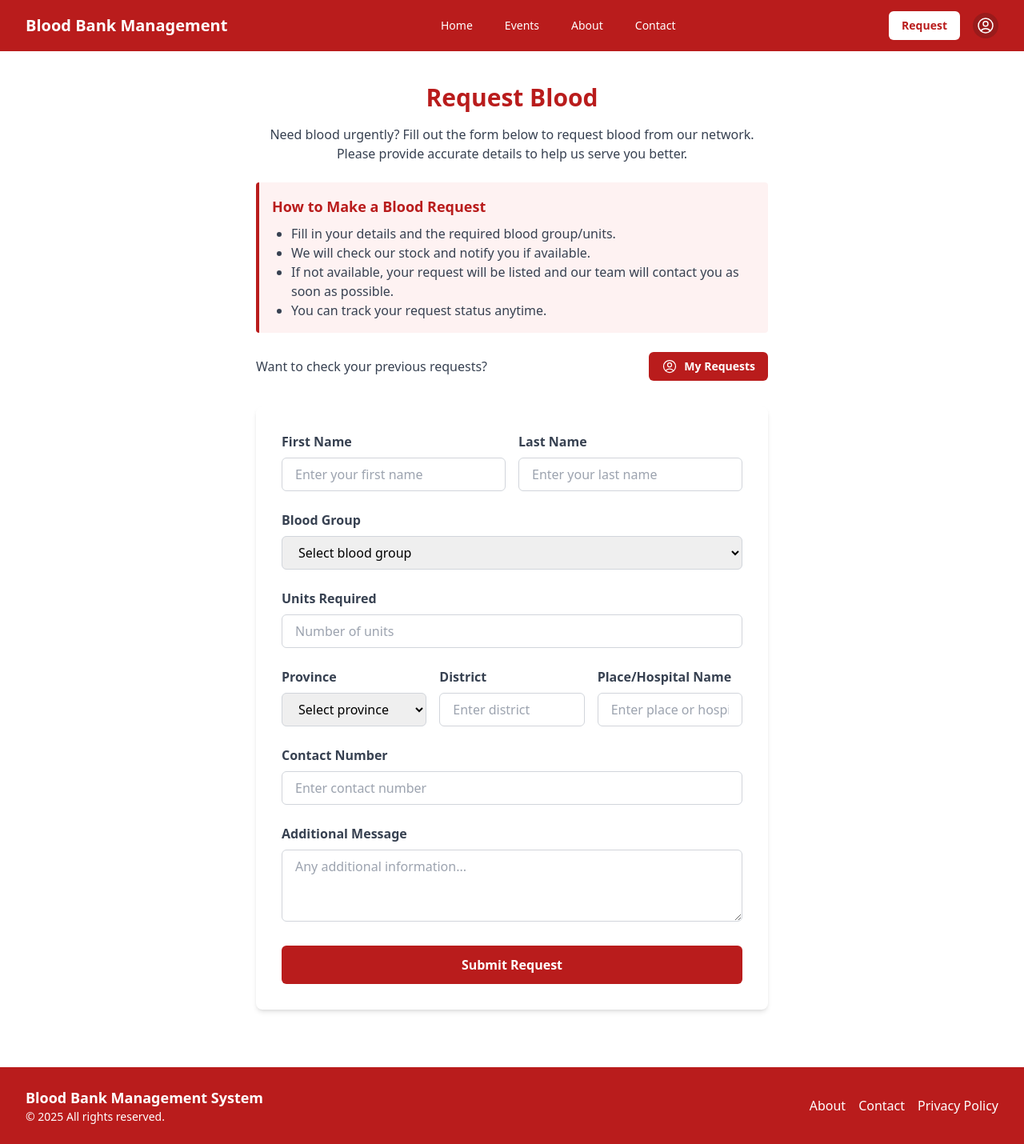
After one commit to itsmedarpan/bms, a Django app: page /request/ in a window 1280 px wide. The commit adds this page. Shown: the whole page at 80% size. Run offline with Django 5.2, Linux system fonts and the light colour scheme; some libraries are stand-ins or nearby versions.

Commit message:
request processing I added

```diff
--- a/bms/core/templates/components/header.html
+++ b/bms/core/templates/components/header.html
@@ -1,17 +1,33 @@
-<!-- Navbar for Blood Bank Management System using Tailwind CSS -->
 <nav class="bg-red-700">
   <div class="max-w-7xl mx-auto px-4 sm:px-6 lg:px-8">
     <div class="flex items-center justify-between h-16">
       <div class="flex items-center">
         <a href="/" class="text-white font-bold text-xl">Blood Bank Management</a>
       </div>
-      <div class="hidden md:block">
-        <div class="ml-10 flex items-baseline space-x-4">
+      <div class="flex-1 hidden md:flex justify-center">
+        <div class="flex items-baseline space-x-4">
           <a href="/" class="text-white px-3 py-2 rounded-md text-sm font-medium hover:bg-red-800">Home</a>
           <a href="{% url 'list_event' %}" class="text-white px-3 py-2 rounded-md text-sm font-medium hover:bg-red-800">Events</a>
-          <a href="/requests/" class="text-white px-3 py-2 rounded-md text-sm font-medium hover:bg-red-800">Requests</a>
           <a href="/about/" class="text-white px-3 py-2 rounded-md text-sm font-medium hover:bg-red-800">About</a>
           <a href="/contact/" class="text-white px-3 py-2 rounded-md text-sm font-medium hover:bg-red-800">Contact</a>
+        </div>
+      </div>
+      <div class="flex items-center space-x-2 mr-4">
+        <a href="{% url 'request' %}" class="bg-white text-red-700 px-4 py-2 rounded-md font-semibold hover:bg-red-100 transition text-sm">Request</a>
+      </div>
+      <div class="relative">
+        <button id="profile-menu-btn" type="button" class="flex items-center text-sm rounded-full focus:outline-none focus:ring-2 focus:ring-white" onclick="document.getElementById('profile-dropdown').classList.toggle('hidden')">
+          <span class="sr-only">Open user menu</span>
+          <svg xmlns="http://www.w3.org/2000/svg" fill="none" viewBox="0 0 24 24" stroke-width="1.5" stroke="currentColor" class="h-8 w-8 text-white bg-red-800 rounded-full p-1">
+            <path stroke-linecap="round" stroke-linejoin="round" d="M17.982 18.725A7.488 7.488 0 0 0 12 15.75a7.488 7.488 0 0 0-5.982 2.975m11.963 0a9 9 0 1 0-11.963 0m11.963 0A8.966 8.966 0 0 1 12 21a8.966 8.966 0 0 1-5.982-2.275M15 9.75a3 3 0 1 1-6 0 3 3 0 0 1 6 0Z" />
+          </svg>
+        </button>
+        <div id="profile-dropdown" class="hidden absolute right-0 mt-2 w-48 bg-white rounded-md shadow-lg py-1 z-50">
+          <a href="/profile/" class="block px-4 py-2 text-gray-700 hover:bg-gray-100">My Profile</a>
+          <a href="{% url 'request' %}" class="block px-4 py-2 text-gray-700 hover:bg-gray-100">My Requests</a>
+          <a href="/profile/registrations/" class="block px-4 py-2 text-gray-700 hover:bg-gray-100">My Event Registrations</a>
+          <a href="/profile/settings/" class="block px-4 py-2 text-gray-700 hover:bg-gray-100">Settings</a>
+          <a href="/logout/" class="block px-4 py-2 text-gray-700 hover:bg-gray-100">Logout</a>
         </div>
       </div>
       <div class="-mr-2 flex md:hidden">
@@ -26,10 +42,38 @@
   <div class="md:hidden hidden" id="mobile-menu">
     <div class="px-2 pt-2 pb-3 space-y-1 sm:px-3">
       <a href="/" class="text-white block px-3 py-2 rounded-md text-base font-medium hover:bg-red-800">Home</a>
-      <a href="/donors/" class="text-white block px-3 py-2 rounded-md text-base font-medium hover:bg-red-800">Donors</a>
-      <a href="/requests/" class="text-white block px-3 py-2 rounded-md text-base font-medium hover:bg-red-800">Requests</a>
+      <a href="{% url 'list_event' %}" class="text-white block px-3 py-2 rounded-md text-base font-medium hover:bg-red-800">Events</a>
       <a href="/about/" class="text-white block px-3 py-2 rounded-md text-base font-medium hover:bg-red-800">About</a>
       <a href="/contact/" class="text-white block px-3 py-2 rounded-md text-base font-medium hover:bg-red-800">Contact</a>
+      <a href="{% url 'request' %}" class="text-white block px-3 py-2 rounded-md text-base font-medium bg-white text-red-700 hover:bg-red-100">Request</a>
+      <button type="button" class="w-full text-left text-white block px-3 py-2 rounded-md text-base font-medium hover:bg-red-800" onclick="document.getElementById('mobile-profile-dropdown').classList.toggle('hidden')">
+        <span class="inline-flex items-center">
+          <svg xmlns="http://www.w3.org/2000/svg" fill="none" viewBox="0 0 24 24" stroke-width="1.5" stroke="currentColor" class="h-6 w-6 mr-2 text-white bg-red-800 rounded-full p-1">
+            <path stroke-linecap="round" stroke-linejoin="round" d="M17.982 18.725A7.488 7.488 0 0 0 12 15.75a7.488 7.488 0 0 0-5.982 2.975m11.963 0a9 9 0 1 0-11.963 0m11.963 0A8.966 8.966 0 0 1 12 21a8.966 8.966 0 0 1-5.982-2.275M15 9.75a3 3 0 1 1-6 0 3 3 0 0 1 6 0Z" />
+          </svg>
+          Profile
+        </span>
+      </button>
+      <div id="mobile-profile-dropdown" class="hidden bg-white rounded-md shadow-lg py-1 mt-1">
+        <a href="/profile/" class="block px-4 py-2 text-gray-700 hover:bg-gray-100">My Profile</a>
+        <a href="{% url 'request' %}" class="block px-4 py-2 text-gray-700 hover:bg-gray-100">My Requests</a>
+        <a href="/profile/registrations/" class="block px-4 py-2 text-gray-700 hover:bg-gray-100">My Event Registrations</a>
+        <a href="/profile/settings/" class="block px-4 py-2 text-gray-700 hover:bg-gray-100">Settings</a>
+        <a href="/logout/" class="block px-4 py-2 text-gray-700 hover:bg-gray-100">Logout</a>
+      </div>
     </div>
   </div>
 </nav>
+<script>
+  document.addEventListener('click', function(event) {
+    var dropdown = document.getElementById('profile-dropdown');
+    var button = document.getElementById('profile-menu-btn');
+    var mobileDropdown = document.getElementById('mobile-profile-dropdown');
+    if (dropdown && !dropdown.contains(event.target) && !button.contains(event.target)) {
+      dropdown.classList.add('hidden');
+    }
+    if (mobileDropdown && !mobileDropdown.contains(event.target) && event.target.innerText !== 'Profile') {
+      mobileDropdown.classList.add('hidden');
+    }
+  });
+</script>
--- /dev/null
+++ b/bms/core/templates/components/request.html
@@ -0,0 +1,192 @@
+{% extends 'components/base.html' %} {% block content %}
+<div class="max-w-2xl mx-auto py-10 px-4">
+  <h1 class="text-3xl font-bold text-center text-red-700 mb-4">
+    Request Blood
+  </h1>
+  <p class="text-center text-gray-700 mb-6">
+    Need blood urgently? Fill out the form below to request blood from our
+    network. Please provide accurate details to help us serve you better.
+  </p>
+  <div class="bg-red-50 border-l-4 border-red-700 p-4 mb-6 rounded">
+    <h2 class="text-lg font-semibold text-red-700 mb-2">
+      How to Make a Blood Request
+    </h2>
+    <ul class="list-disc pl-6 text-gray-700">
+      <li>Fill in your details and the required blood group/units.</li>
+      <li>We will check our stock and notify you if available.</li>
+      <li>
+        If not available, your request will be listed and our team will contact
+        you as soon as possible.
+      </li>
+      <li>You can track your request status anytime.</li>
+    </ul>
+  </div>
+  <div class="flex justify-between items-center mb-8">
+    <span class="text-gray-700">Want to check your previous requests?</span>
+    <a
+      href="{% url 'request' %}"
+      class="bg-red-700 text-white px-4 py-2 rounded-md font-semibold hover:bg-red-800 transition text-sm flex items-center"
+    >
+      <svg
+        xmlns="http://www.w3.org/2000/svg"
+        fill="none"
+        viewBox="0 0 24 24"
+        stroke-width="1.5"
+        stroke="currentColor"
+        class="h-5 w-5 mr-2"
+      >
+        <path
+          stroke-linecap="round"
+          stroke-linejoin="round"
+          d="M17.982 18.725A7.488 7.488 0 0 0 12 15.75a7.488 7.488 0 0 0-5.982 2.975m11.963 0a9 9 0 1 0-11.963 0m11.963 0A8.966 8.966 0 0 1 12 21a8.966 8.966 0 0 1-5.982-2.275M15 9.75a3 3 0 1 1-6 0 3 3 0 0 1 6 0Z"
+        />
+      </svg>
+      My Requests
+    </a>
+  </div>
+  <form class="bg-white shadow-md rounded-lg p-8 space-y-6">
+    <div class="grid grid-cols-1 md:grid-cols-2 gap-4">
+      <div>
+        <label for="first_name" class="block text-gray-700 font-semibold mb-2"
+          >First Name</label
+        >
+        <input
+          type="text"
+          id="first_name"
+          name="first_name"
+          class="w-full border border-gray-300 rounded-md px-4 py-2 focus:outline-none focus:ring-2 focus:ring-red-700"
+          placeholder="Enter your first name"
+          required
+        />
+      </div>
+      <div>
+        <label for="last_name" class="block text-gray-700 font-semibold mb-2"
+          >Last Name</label
+        >
+        <input
+          type="text"
+          id="last_name"
+          name="last_name"
+          class="w-full border border-gray-300 rounded-md px-4 py-2 focus:outline-none focus:ring-2 focus:ring-red-700"
+          placeholder="Enter your last name"
+          required
+        />
+      </div>
+    </div>
+    <div>
+      <label for="blood_group" class="block text-gray-700 font-semibold mb-2"
+        >Blood Group</label
+      >
+      <select
+        id="blood_group"
+        name="blood_group"
+        class="w-full border border-gray-300 rounded-md px-4 py-2 focus:outline-none focus:ring-2 focus:ring-red-700"
+        required
+      >
+        <option value="">Select blood group</option>
+        <option value="A+">A+</option>
+        <option value="A-">A-</option>
+        <option value="B+">B+</option>
+        <option value="B-">B-</option>
+        <option value="O+">O+</option>
+        <option value="O-">O-</option>
+        <option value="AB+">AB+</option>
+        <option value="AB-">AB-</option>
+      </select>
+    </div>
+    <div>
+      <label for="units" class="block text-gray-700 font-semibold mb-2"
+        >Units Required</label
+      >
+      <input
+        type="number"
+        id="units"
+        name="units"
+        min="1"
+        class="w-full border border-gray-300 rounded-md px-4 py-2 focus:outline-none focus:ring-2 focus:ring-red-700"
+        placeholder="Number of units"
+        required
+      />
+    </div>
+    <div class="grid grid-cols-1 md:grid-cols-3 gap-4">
+      <div>
+        <label for="province" class="block text-gray-700 font-semibold mb-2"
+          >Province</label
+        >
+        <select
+          id="province"
+          name="province"
+          class="w-full border border-gray-300 rounded-md px-4 py-2 focus:outline-none focus:ring-2 focus:ring-red-700"
+          required
+        >
+          <option value="">Select province</option>
+          <option value="Province 1">Province 1</option>
+          <option value="Province 2">Province 2</option>
+          <option value="Bagmati">Bagmati</option>
+          <option value="Gandaki">Gandaki</option>
+          <option value="Lumbini">Lumbini</option>
+          <option value="Karnali">Karnali</option>
+          <option value="Sudurpashchim">Sudurpashchim</option>
+        </select>
+      </div>
+      <div>
+        <label for="district" class="block text-gray-700 font-semibold mb-2"
+          >District</label
+        >
+        <input
+          type="text"
+          id="district"
+          name="district"
+          class="w-full border border-gray-300 rounded-md px-4 py-2 focus:outline-none focus:ring-2 focus:ring-red-700"
+          placeholder="Enter district"
+          required
+        />
+      </div>
+      <div>
+        <label for="hospital" class="block text-gray-700 font-semibold mb-2"
+          >Place/Hospital Name</label
+        >
+        <input
+          type="text"
+          id="hospital"
+          name="hospital"
+          class="w-full border border-gray-300 rounded-md px-4 py-2 focus:outline-none focus:ring-2 focus:ring-red-700"
+          placeholder="Enter place or hospital name"
+          required
+        />
+      </div>
+    </div>
+    <div>
+      <label for="contact" class="block text-gray-700 font-semibold mb-2"
+        >Contact Number</label
+      >
+      <input
+        type="tel"
+        id="contact"
+        name="contact"
+        class="w-full border border-gray-300 rounded-md px-4 py-2 focus:outline-none focus:ring-2 focus:ring-red-700"
+        placeholder="Enter contact number"
+        required
+      />
+    </div>
+    <div>
+      <label for="message" class="block text-gray-700 font-semibold mb-2"
+        >Additional Message</label
+      >
+      <textarea
+        id="message"
+        name="message"
+        rows="3"
+        class="w-full border border-gray-300 rounded-md px-4 py-2 focus:outline-none focus:ring-2 focus:ring-red-700"
+        placeholder="Any additional information..."
+      ></textarea>
+    </div>
+    <button
+      type="submit"
+      class="w-full bg-red-700 text-white py-3 rounded-md font-bold hover:bg-red-800 transition"
+    >
+      Submit Request
+    </button>
+  </form>
+</div>
+{% endblock %}
--- a/bms/core/urls.py
+++ b/bms/core/urls.py
@@ -3,4 +3,5 @@ from . import views
 
 urlpatterns = [
     path('', views.frontpage, name='frontpage'),
+    path('request/', views.request, name='request'),
 ]
--- a/bms/core/views.py
+++ b/bms/core/views.py
@@ -3,3 +3,6 @@ from django.shortcuts import render
 
 def frontpage(request):
     return render(request, 'components/landing.html')
+
+def request(request):
+    return render(request, 'components/request.html')
--- a/bms/events/models.py
+++ b/bms/events/models.py
@@ -16,3 +16,6 @@ class Event(models.Model):
 
     class Meta:
         ordering = ['-start_date', '-start_time']
+
+class Request(models.Model):
+    pass
```
Also changed, not shown: bms/core/templates/components/donate.html (added).
